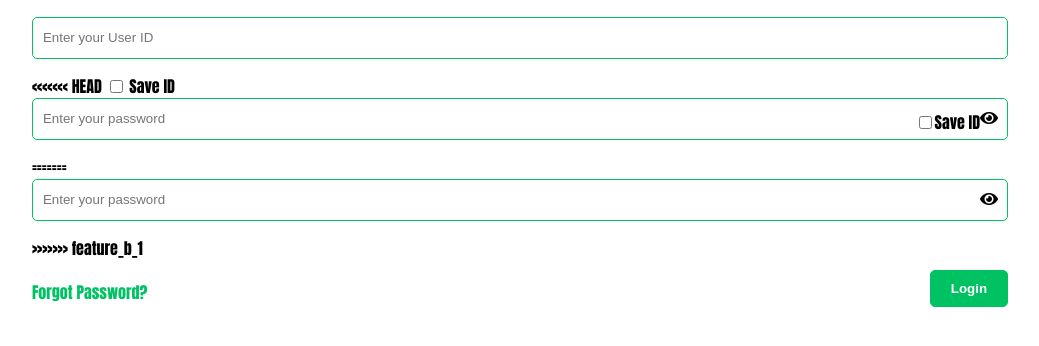
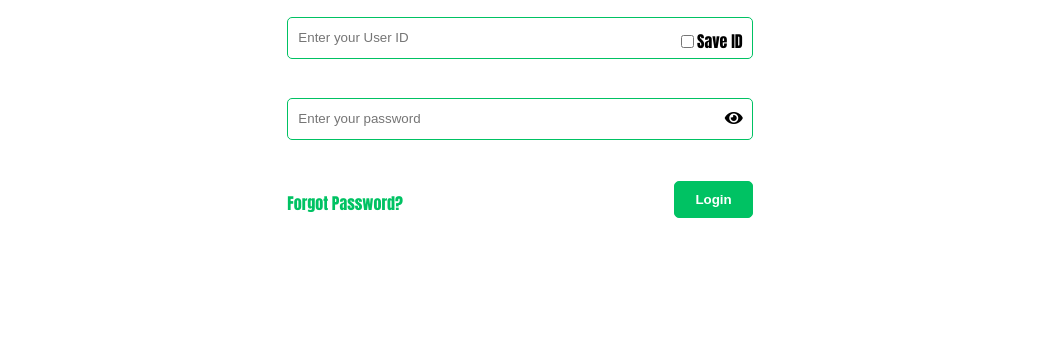
Before and after one commit to mazharul007/bkb-app-login-screen, a plain HTML site: page index.html in a window 1280 px wide. Shown: the part 366-712 px from the top of the page, without its empty margins (120-1159 px from the left). Drawn offline with Linux system fonts and the light colour scheme.

Commit message:
changed in html file

```diff
--- a/index.html
+++ b/index.html
@@ -21,15 +21,9 @@
                 <div class="form-field">
                     <div class="input-box">
                         <input type="text" placeholder="Enter your User ID " class="form-control" required>
-<<<<<<< HEAD
-                        <span><input type="checkbox" name="" id=""> Save ID</span>
-                        <input type="password" name="" id="" placeholder="Enter your password" class="form-control" required>
-                        <span> <i class="fa fa-eye"  aria-hidden="true"></i></span>
-=======
                         <span class="save-id"><input type="checkbox" name="" id="">Save ID</span>
                         <input type="password" name="" id="" placeholder="Enter your password" class="form-control" required>
                         <span class="eye-icon"> <i class="fa fa-eye"  aria-hidden="true"></i></span>
->>>>>>> feature_b_1
                     </div>
                     <div class="button-box">
                         <a href="">Forgot Password?</a>
```
